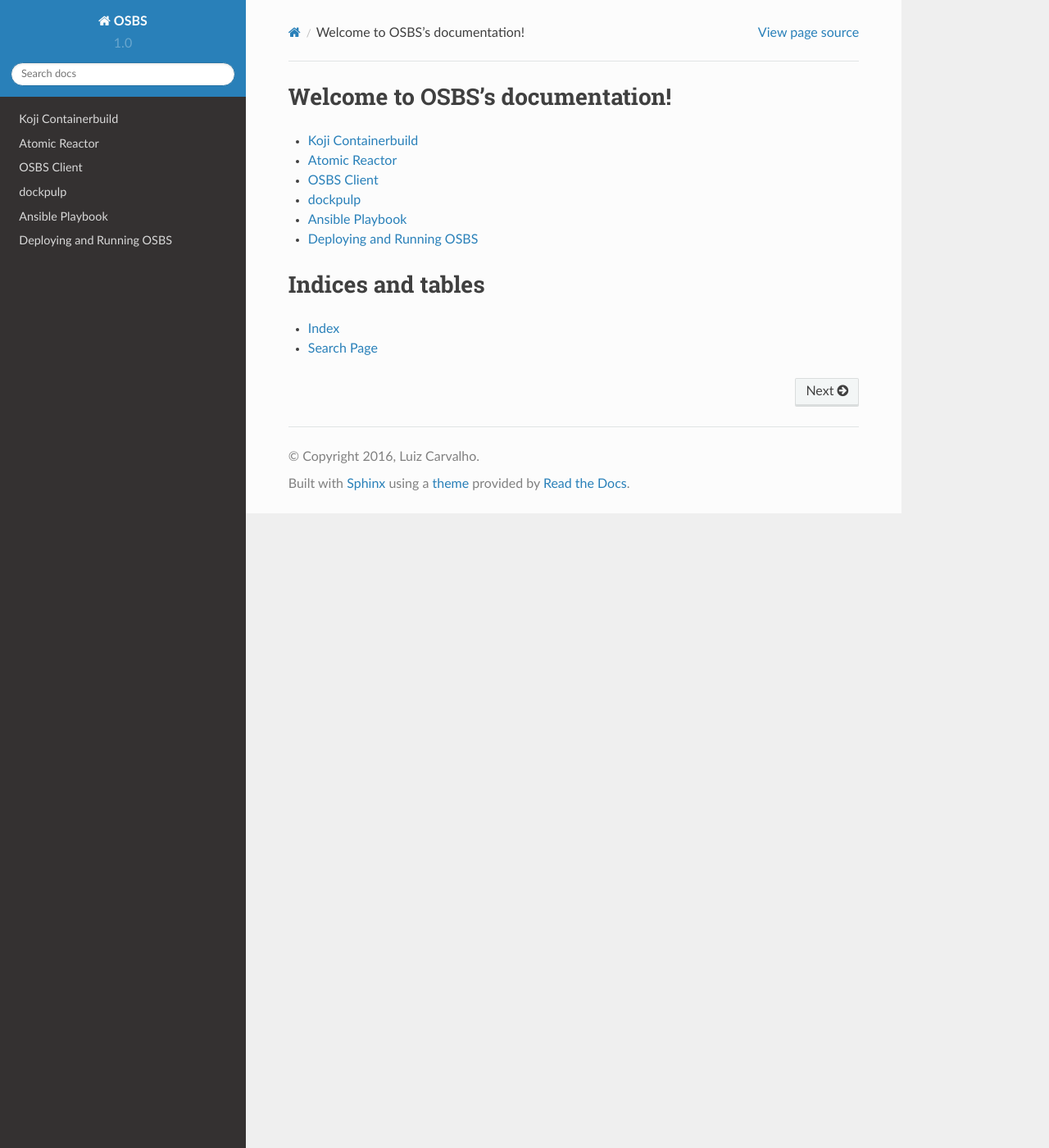
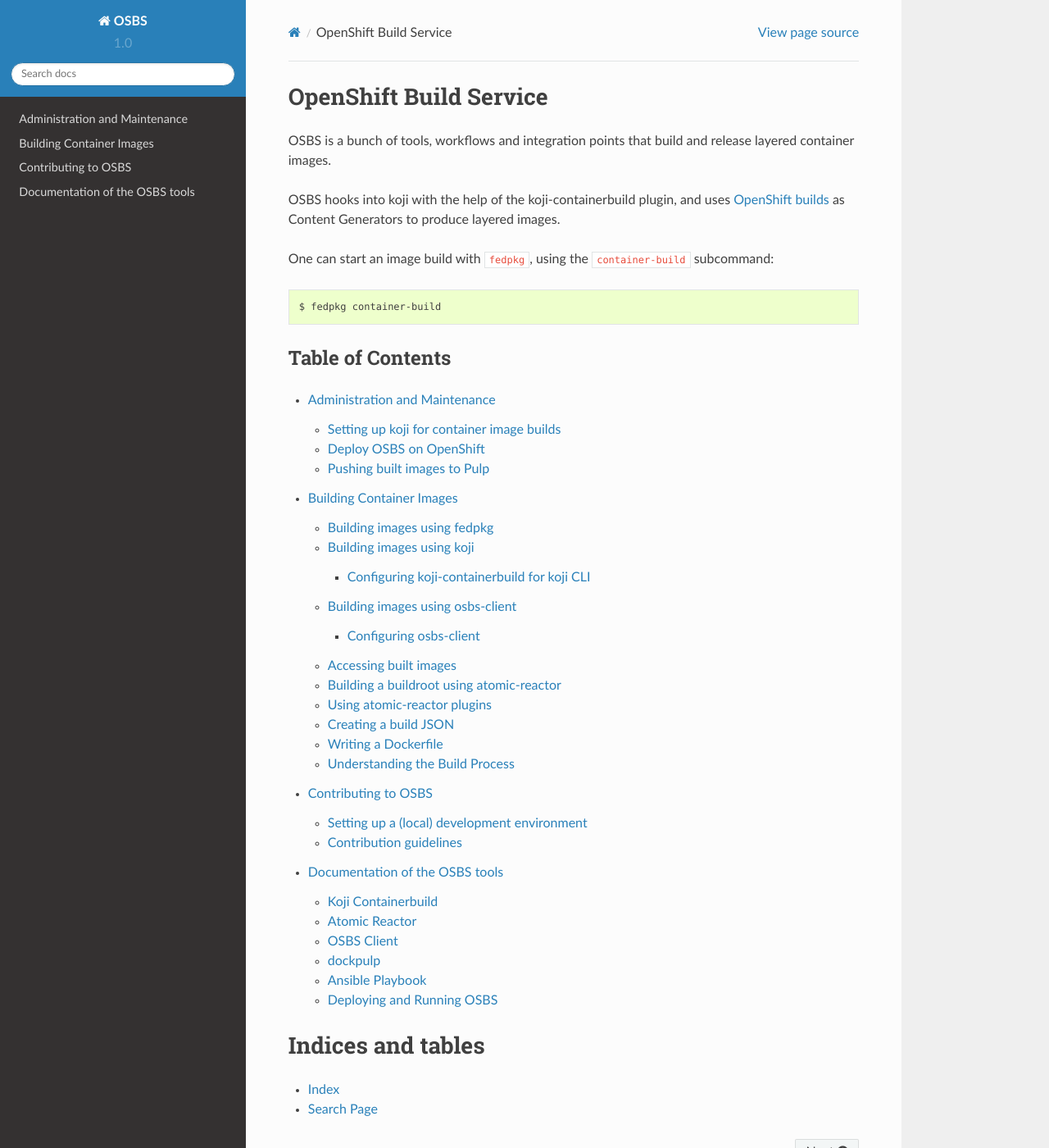
Before and after one commit to containerbuildsystem/osbs-docs, a Sphinx documentation site: the page built from docs/index.rst, in a window 1280 px wide and 1400 px high. Shown: the whole window at 82% size. Built offline with Sphinx 7.4.7 and the Read the Docs theme 2.0.0, drawn with Linux system fonts in a browser that asks for light colours.

Commit message:
Rework structure, define main chapters
This defines some chapters based on intended audience (admins, users,
contributors).

It also moves the previous references to the tool docs in a single doc
for easier navigation.

All this is just for a start, does not have any content and
it's expected to change as we go on.

```diff
--- /dev/null
+++ b/docs/admins.rst
@@ -0,0 +1,11 @@
+Administration and Maintenance
+==============================
+
+Setting up koji for container image builds
+------------------------------------------
+
+Deploy OSBS on OpenShift
+------------------------
+
+Pushing built images to Pulp
+----------------------------
--- a/docs/ansible_osbs.rst
+++ /dev/null
@@ -1,4 +0,0 @@
-Ansible Playbook
-================
-
-* `Ansible playbook for deploying OpenShift Build Service <https://github.com/projectatomic/ansible-osbs/blob/master/README.md>`_
--- /dev/null
+++ b/docs/contributors.rst
@@ -0,0 +1,8 @@
+Contributing to OSBS
+====================
+
+Setting up a (local) development environment
+--------------------------------------------
+
+Contribution guidelines
+-----------------------
--- a/docs/deploy_osbs.rst
+++ /dev/null
@@ -1,7 +0,0 @@
-Deploying and Running OSBS
-==========================
-
-* `Deploying OpenShift Build System <https://github.com/projectatomic/osbs-client/blob/master/docs/osbs_instance_setup.md>`_
-* `OSBS Backups <https://github.com/projectatomic/osbs-client/blob/master/docs/backups.md>`_
-* `Local Development <https://github.com/projectatomic/osbs-client/blob/master/docs/development-setup.md>`_
-* `Resource limiting <https://github.com/projectatomic/osbs-client/blob/master/docs/resource.md>`_
--- a/docs/dockpulp.rst
+++ /dev/null
@@ -1,6 +0,0 @@
-dockpulp
-========
-
-ReST API Client to Pulp for manipulating docker images.
-
-* `Installation and Usage <https://github.com/release-engineering/dockpulp/blob/master/README.md>`_
--- a/docs/index.rst
+++ b/docs/index.rst
@@ -1,15 +1,31 @@
-Welcome to OSBS's documentation!
-================================
+OpenShift Build Service
+=======================
+
+
+OSBS is a bunch of tools, workflows and integration points that build and release layered container images.
+
+OSBS hooks into koji with the help of the koji-containerbuild plugin, and
+uses `OpenShift builds <https://docs.openshift.org/latest/dev_guide/builds.html>`_ as Content Generators to produce layered images.
+
+One can start an image build with ``fedpkg``, using the ``container-build``
+subcommand:
+
+.. code::
+
+    $ fedpkg container-build
+
+
+Table of Contents
+-----------------
 
 .. toctree::
-   :maxdepth: 2
+    :maxdepth: 3
 
-   koji_containerbuild
-   atomic_reactor
-   osbs_client
-   dockpulp
-   ansible_osbs
-   deploy_osbs
+    admins
+    users
+    contributors
+    reference_docs
+
 
 Indices and tables
 ==================
--- /dev/null
+++ b/docs/reference_docs.rst
@@ -0,0 +1,58 @@
+Documentation of the OSBS tools
+===============================
+
+Koji Containerbuild
+-------------------
+
+Extends Koji buildsystem with plugins to allow building containers
+via OpenShift.
+
+Provides plugin to submit builds with koji CLI.
+
+* `Installation and usage instructions <https://github.com/release-engineering/koji-containerbuild/blob/master/README.rst>`__
+
+* `General concepts behind container build architecture <https://github.com/release-engineering/koji-containerbuild/blob/master/docs/build_architecture.txt>`_
+
+
+Atomic Reactor
+--------------
+
+Python library with command line interface for building docker images.
+
+* `Installation and Usage Instructions <https://github.com/projectatomic/atomic-reactor/blob/master/README.md>`_
+* `Building Base Images <https://github.com/projectatomic/atomic-reactor/blob/master/docs/base_images.md>`_
+* `Plugins <https://github.com/projectatomic/atomic-reactor/blob/master/docs/plugins.md>`_
+* `build.json <https://github.com/projectatomic/atomic-reactor/blob/master/docs/build_json.md>`_
+
+
+OSBS Client
+-----------
+
+Python module and command line client for OpenShift Build Service.
+
+* `Basic configuration and usage <https://github.com/projectatomic/osbs-client/blob/master/README.md>`_
+* `Description of the Build Process <https://github.com/projectatomic/osbs-client/blob/master/docs/build_process.md>`_
+* `Configuration file <https://github.com/projectatomic/osbs-client/blob/master/docs/configuration_file.md>`_
+
+
+dockpulp
+--------
+
+ReST API Client to Pulp for manipulating docker images.
+
+* `Installation and Usage <https://github.com/release-engineering/dockpulp/blob/master/README.md>`_
+
+
+Ansible Playbook
+----------------
+
+* `Ansible playbook for deploying OpenShift Build Service <https://github.com/projectatomic/ansible-osbs/blob/master/README.md>`_
+
+
+Deploying and Running OSBS
+--------------------------
+
+* `Deploying OpenShift Build System <https://github.com/projectatomic/osbs-client/blob/master/docs/osbs_instance_setup.md>`_
+* `OSBS Backups <https://github.com/projectatomic/osbs-client/blob/master/docs/backups.md>`_
+* `Local Development <https://github.com/projectatomic/osbs-client/blob/master/docs/development-setup.md>`_
+* `Resource limiting <https://github.com/projectatomic/osbs-client/blob/master/docs/resource.md>`_
--- /dev/null
+++ b/docs/users.rst
@@ -0,0 +1,35 @@
+Building Container Images
+=========================
+
+Building images using fedpkg
+----------------------------
+
+Building images using koji
+--------------------------
+
+Configuring koji-containerbuild for koji CLI
+~~~~~~~~~~~~~~~~~~~~~~~~~~~~~~~~~~~~~~~~~~~~
+
+Building images using osbs-client
+---------------------------------
+
+Configuring osbs-client
+~~~~~~~~~~~~~~~~~~~~~~~
+
+Accessing built images
+----------------------
+
+Building a buildroot using atomic-reactor
+-----------------------------------------
+
+Using atomic-reactor plugins
+----------------------------
+
+Creating a build JSON
+---------------------
+
+Writing a Dockerfile
+--------------------
+
+Understanding the Build Process
+-------------------------------
```
Also changed, not shown: docs/atomic_reactor.rst (deleted, +0 -9 lines), docs/koji_containerbuild.rst (deleted, +0 -11 lines), docs/osbs_client.rst (deleted, +0 -8 lines).
